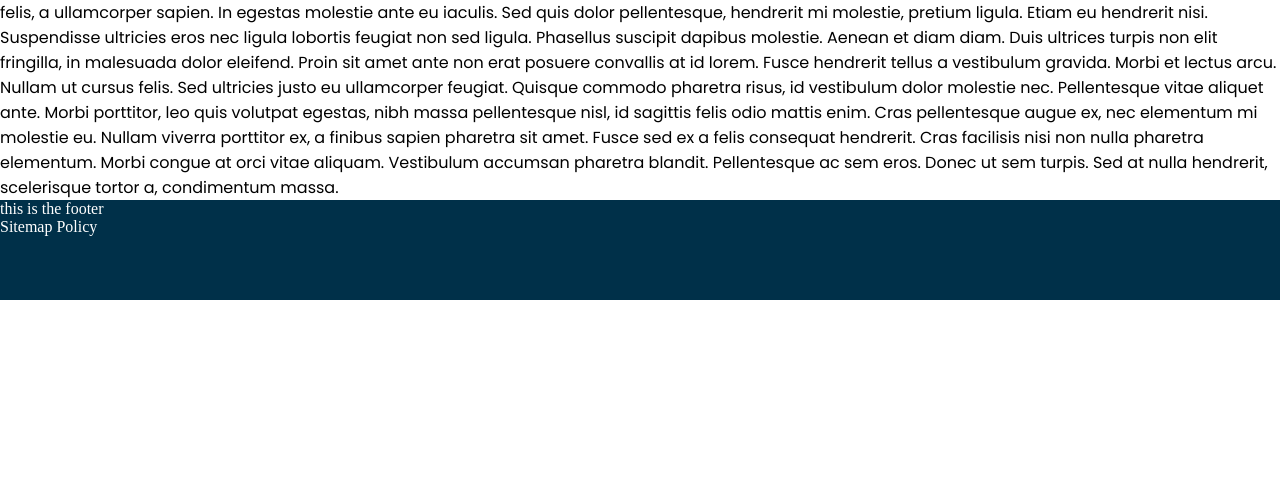
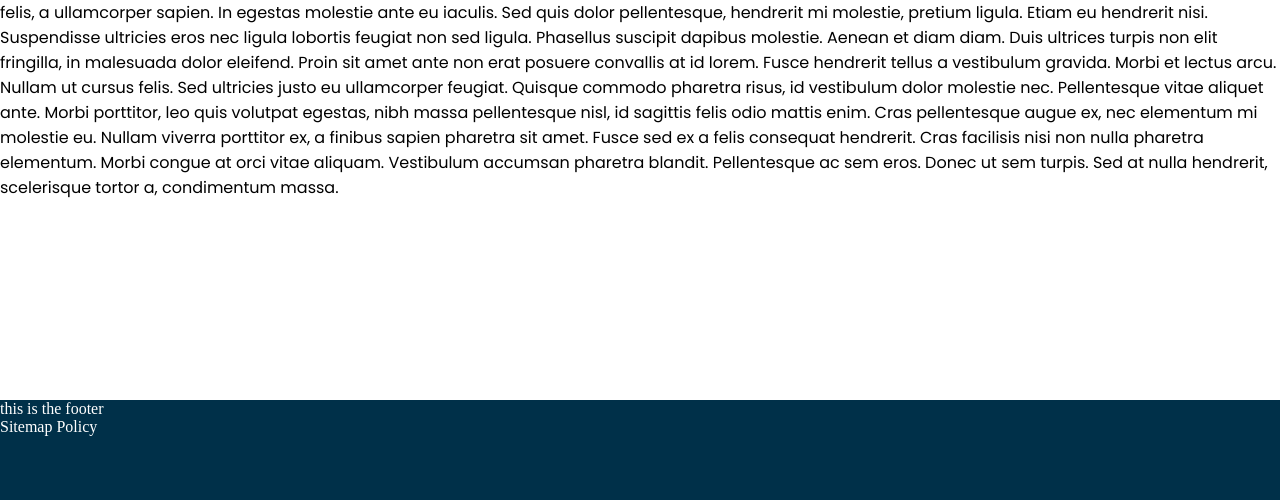
Before and after one commit to m-baqir/Knights-Club, a PHP site: page /KnightsClub.html in a window 1280 px wide. Shown: the part 300-800 px from the top of the page. Run offline with PHP 8.4, Linux system fonts and the light colour scheme; some web fonts are replaced.

Commit message:
Update style_template.css to make footer stay at the bottom

```diff
--- a/css/style_template.css
+++ b/css/style_template.css
@@ -31,6 +31,10 @@ footer{
     color: white;
     font-family: 'Mate SC', serif;
     height: 100px;
+    /*make footer stay at the bottom*/
+    bottom: 0;
+    position: absolute;
+    width: 100%;
 }
 /**links styling*/
 a{
```
